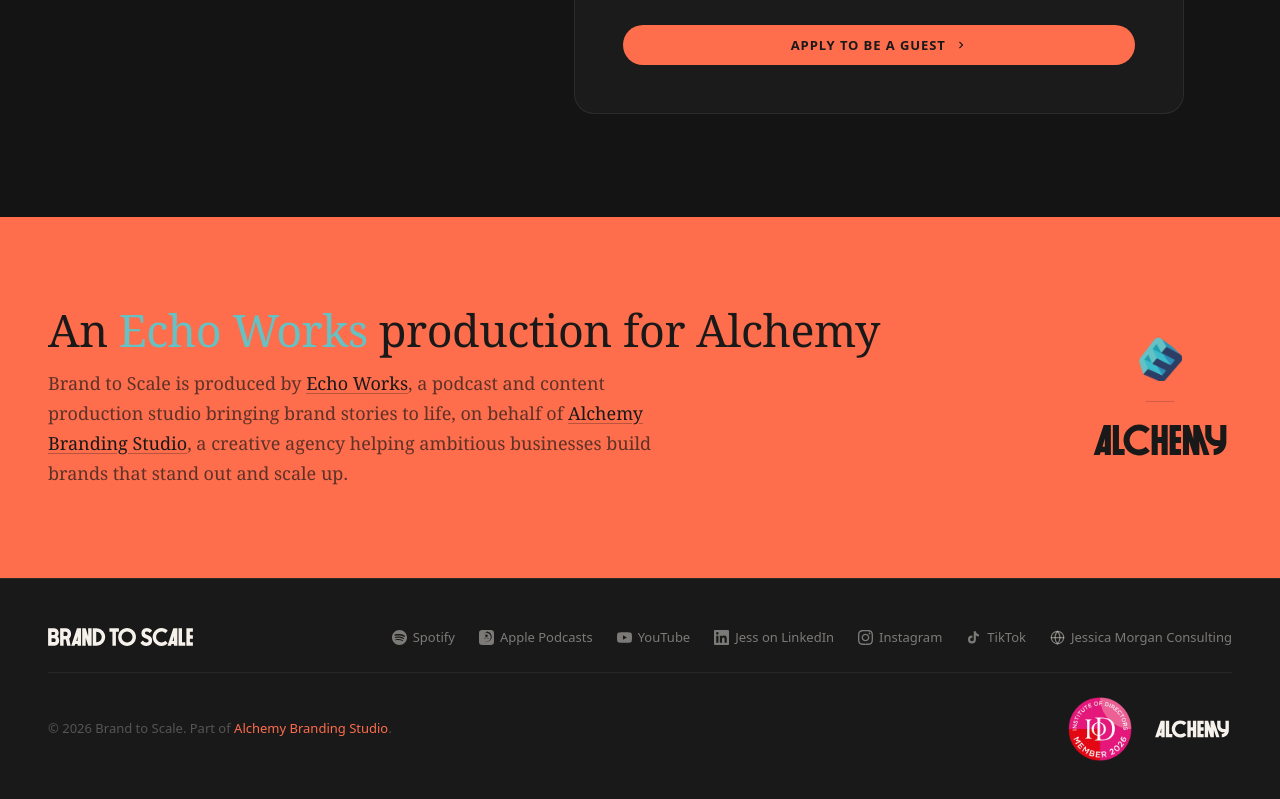
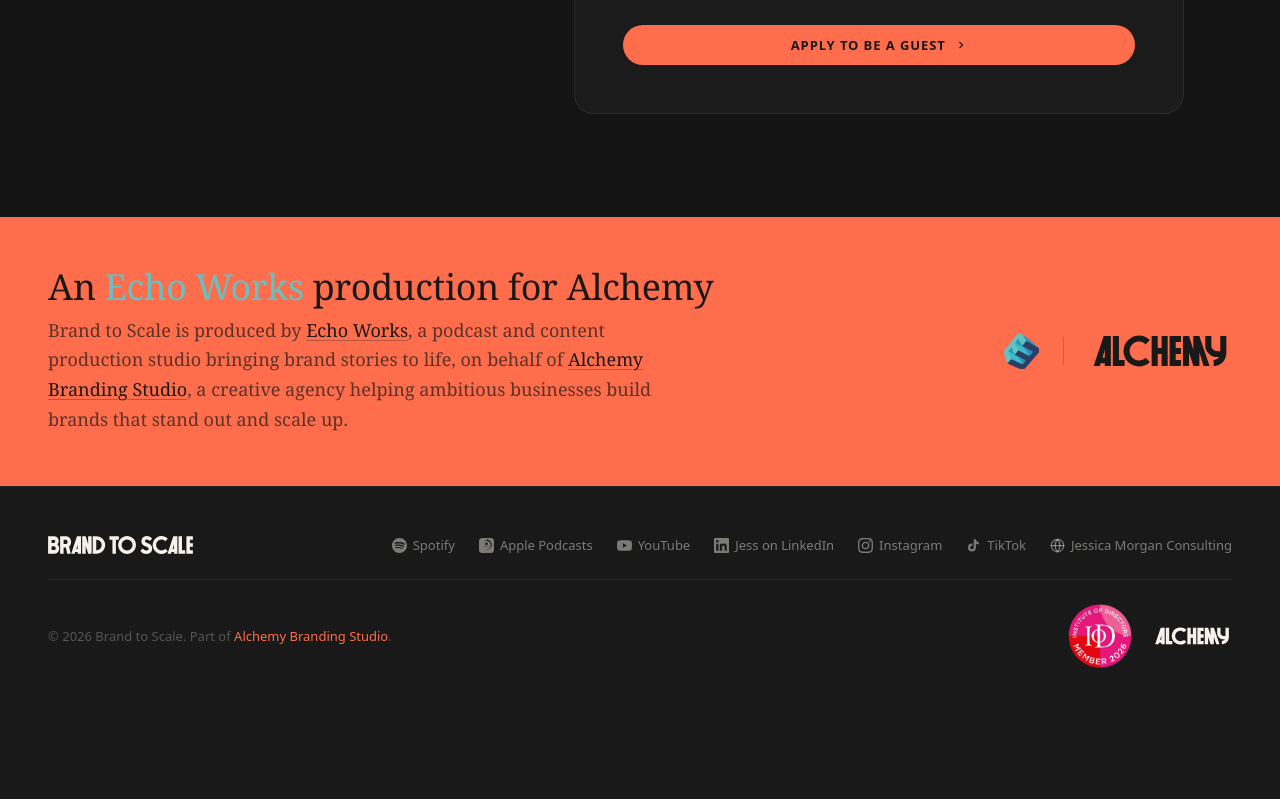
Before and after one commit to AlchemyBranding/brand-to-scale, a plain HTML site: page index.html in a window 1280 px wide. Shown: the part 2795-3594 px from the top of the page. After the commit the page ends 3503 px from the top, so only its background shows below. Drawn offline with Linux system fonts and the light colour scheme; no server answers; a web font is replaced by a local one.

Commit message:
About strip: shorter, logos side by side

```diff
--- a/index.html
+++ b/index.html
@@ -866,7 +866,7 @@
     /* ─── ABOUT STRIP ─────────────────────────────────────────── */
     .about-strip {
       background: var(--dragon-fire);
-      padding: clamp(52px, 7vw, 96px) var(--pad-x);
+      padding: clamp(32px, 4vw, 56px) var(--pad-x);
     }
     .about-strip-inner {
       max-width: var(--max-w);
@@ -879,11 +879,11 @@
     .about-strip-title {
       font-family: var(--font-serif);
       font-weight: 400;
-      font-size: clamp(26px, 3.5vw, 46px);
+      font-size: clamp(24px, 2.8vw, 36px);
       line-height: 1.05;
       letter-spacing: -0.01em;
       color: var(--dusk);
-      margin-bottom: 16px;
+      margin-bottom: 10px;
     }
     .about-strip-text {
       font-family: var(--font-serif);
@@ -901,17 +901,17 @@
     .about-link:hover { text-decoration-color: var(--dusk); }
     .about-logos {
       display: flex;
-      flex-direction: column;
-      align-items: center;
-      gap: 20px;
+      flex-direction: row;
+      align-items: center;
+      gap: 24px;
     }
     .about-logos-sep {
-      width: 28px;
-      height: 1px;
+      width: 1px;
+      height: 28px;
       background: rgba(25,25,25,0.2);
     }
     .echo-works-logo {
-      height: 44px;
+      height: 36px;
       width: auto;
       display: block;
       transition: opacity 0.2s;
```
